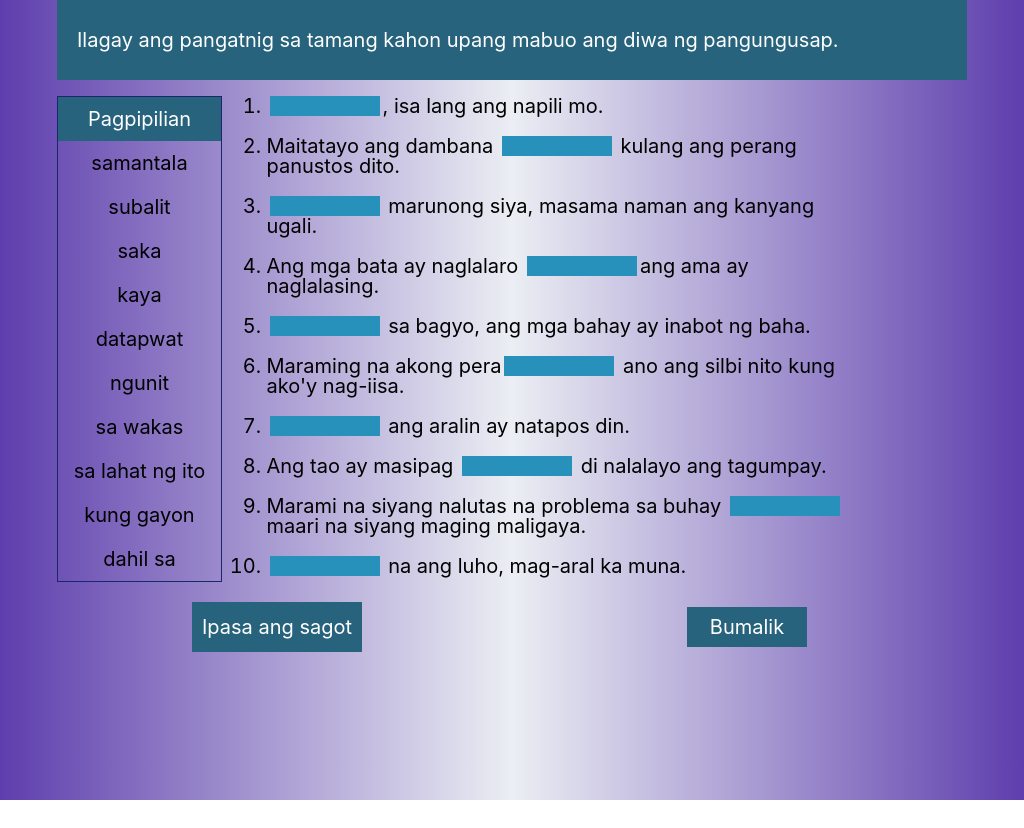
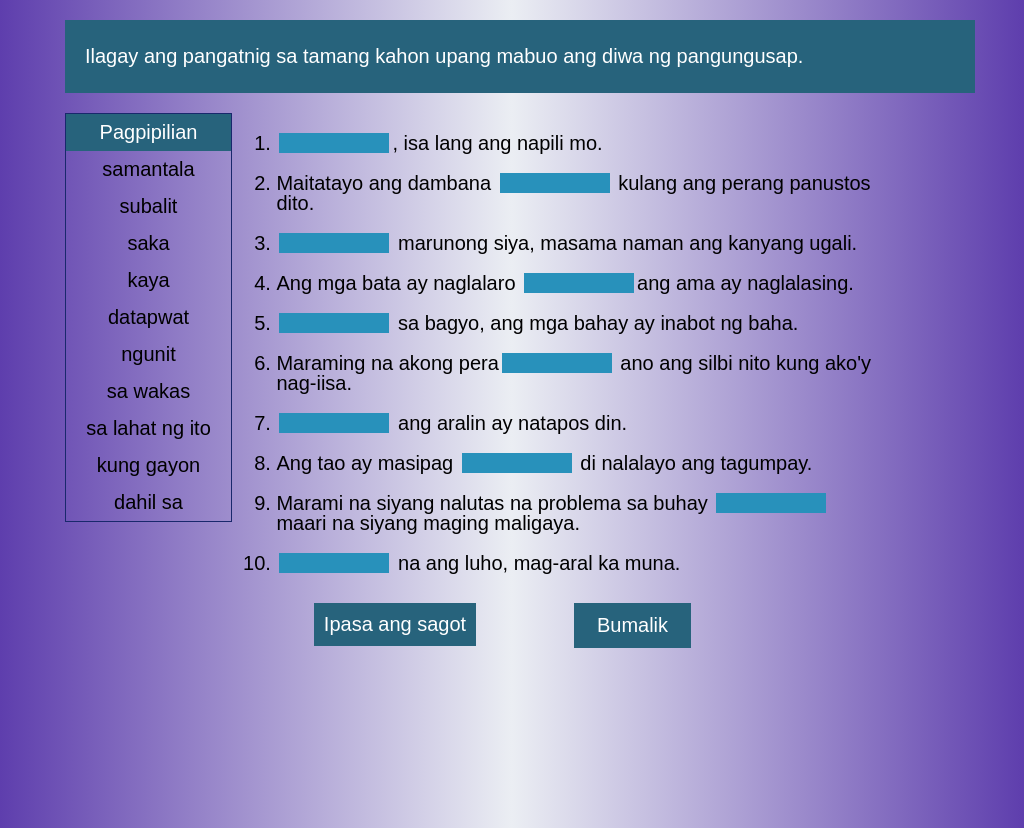
Before and after one commit to albert-sobreo/pangatnig, an Electron app: page template/gawain2.1.html in a window 1024 px wide. Before the commit the page ends 800 px from the top, so only its background shows below. Drawn offline with Linux system fonts and the light colour scheme.

Commit message:
removed bootstrap in activity123

```diff
--- a/template/gawain2.1.html
+++ b/template/gawain2.1.html
@@ -8,7 +8,6 @@
 
   <link rel='stylesheet' href='../jquery/jquery-ui.css'>
   <link rel="stylesheet" href="../css/style4.css">
-  <link rel="stylesheet" href="../css/bootstrap.css">
 
 
 </head>
@@ -53,9 +52,9 @@
 			<li><span class="target" data-accept="saka">&nbsp;</span> na ang luho, mag-aral ka muna.</li>
 		</ol>
 	</div>
-	<div class="row">
-		<div class="col float-right"><button class="next" type="submit" value="submit">Ipasa ang sagot</button></div>
-		<div class="col text-left"><button class="next" onclick="location.href='assessmentcard.html'" style="margin-top: 15px">Bumalik</button></div>
+	<div>
+		<div style="margin-left: -250px"><button class="next" type="submit" value="submit">Ipasa ang sagot</button></div>
+		<div style="margin-left: 225px; margin-top: -53px"><button class="next" onclick="location.href='assessmentcard.html'" style="height: 45px;">Bumalik</button></div>
 	</div>
 	 <div class="lightbox-bg"></div>
 	 <div class="status confirm">
```
Also changed, not shown: template/gawain2.2.html (+3 -5 lines), template/gawain2.3.html (+3 -4 lines).
